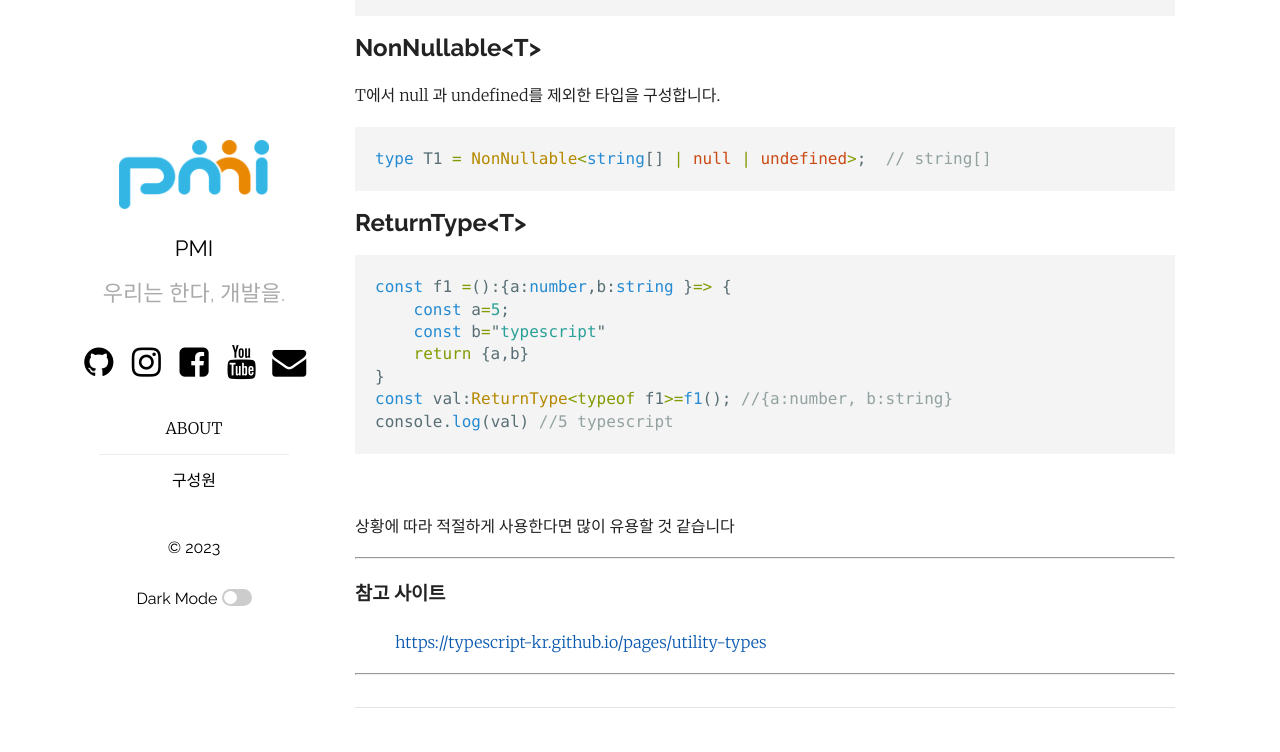
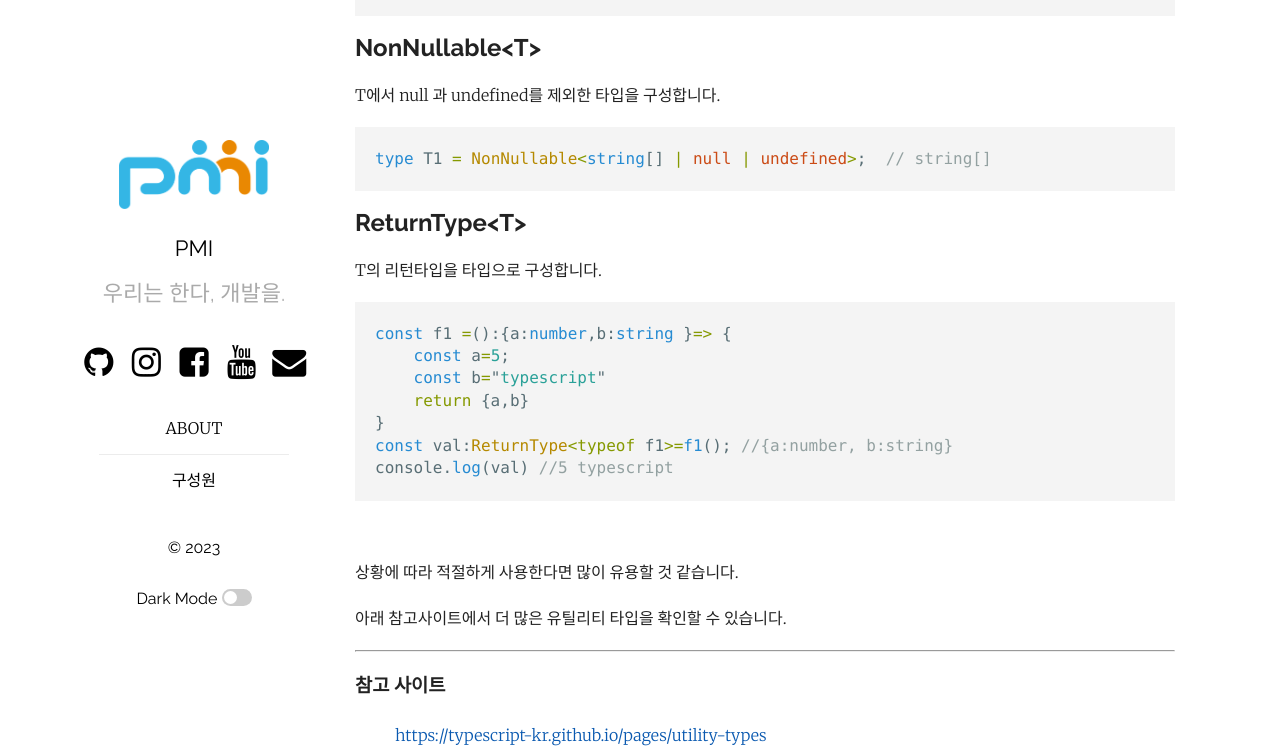
Before and after one commit to pmirnc-dev/pmirnc-dev.github.io, a Jekyll site: the page built from _posts/2023-09-14-유틸리티 타입.md, in a window 1280 px wide and 900 px high, scrolled down 2991 px, cut to the strip 0-752 px from the top of the window. Built offline with Jekyll 4.4.1, drawn with Linux system fonts in a browser that asks for light colours; comment, search, counter and statistics services are not loaded.

Commit message:
fix(post): utility types 포스팅

````diff
--- a/_posts/2023-09-14-유틸리티 타입.md
+++ b/_posts/2023-09-14-유틸리티 타입.md
@@ -135,7 +135,7 @@ type T1 = NonNullable<string[] | null | undefined>;  // string[]
 ```
 
 ## ReturnType\<T\>
-
+T의 리턴타입을 타입으로 구성합니다.
 ```ts
 const f1 =():{a:number,b:string }=> {
     const a=5;
@@ -147,8 +147,9 @@ console.log(val) //5 typescript
 ```
 <br />
 
-상황에 따라 적절하게 사용한다면 많이 유용할 것 같습니다
+상황에 따라 적절하게 사용한다면 많이 유용할 것 같습니다.
 
+아래 참고사이트에서 더 많은 유틸리티 타입을 확인할 수 있습니다.
 
 ---
 ### 참고 사이트
````
